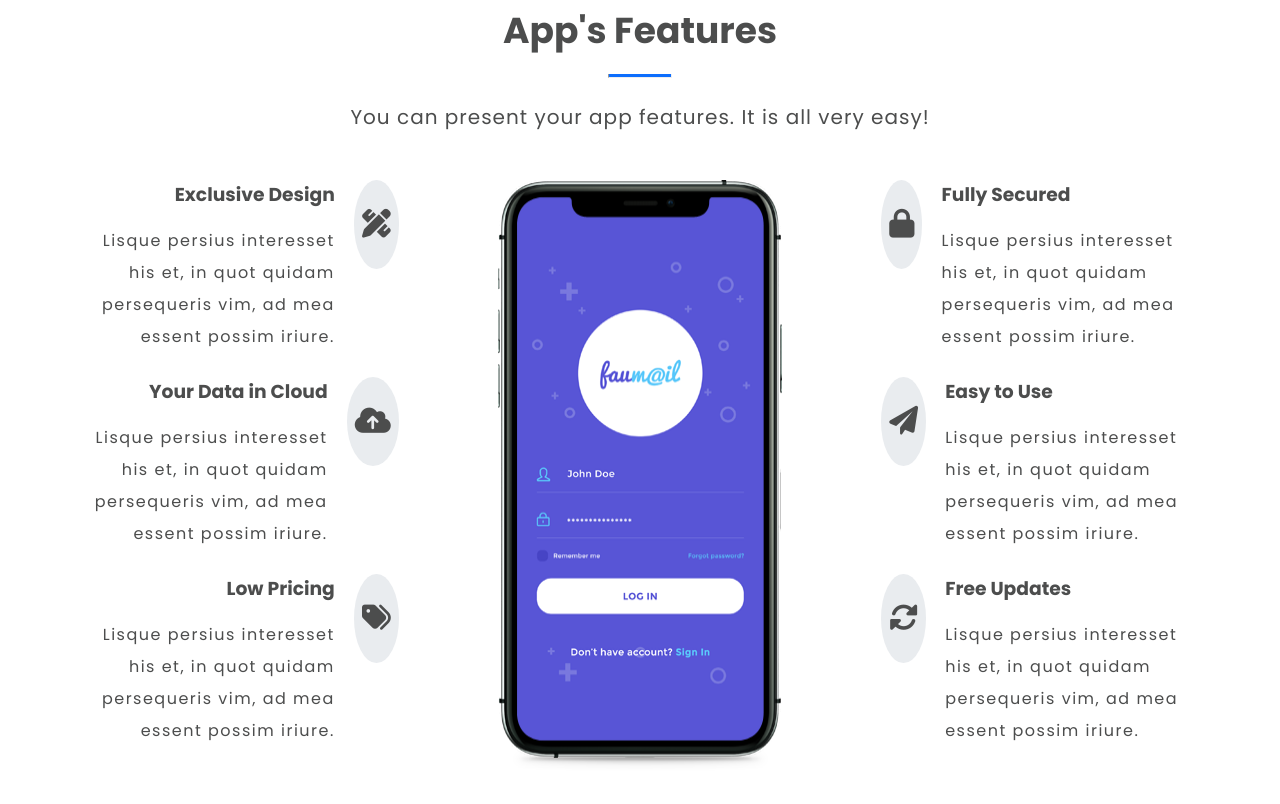
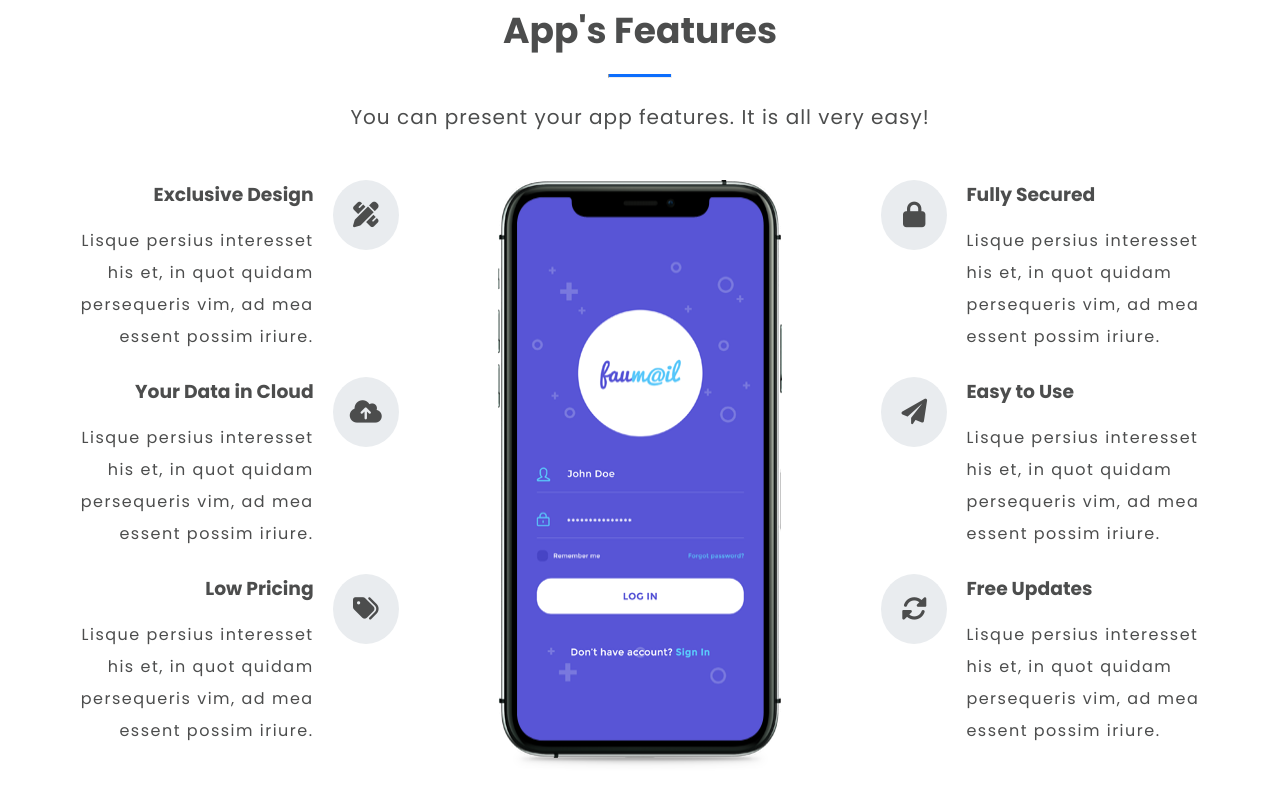
Before and after one commit to Diaas2006/MxApp-clone, a plain HTML site: page index.html in a window 1280 px wide. Shown: the part 2071-2875 px from the top of the page. Drawn offline with Linux system fonts and the light colour scheme.

Commit message:
fix: background of unbalanced icons breaking the layout

```diff
--- a/css/features.css
+++ b/css/features.css
@@ -40,12 +40,15 @@
 .features__box__icons{
     display: flex;
     align-items: center;
-    justify-content: center;
-    width: 30%;
-    height: 45%;
-    font-size: 1.8rem;
+    height: 70px;
     padding: .5rem;
     margin: 0 1.2rem;
     border-radius: 50%;
     background-color: rgb(233, 236, 239);
 }
+
+.features__box__icons i{
+    font-size: 2vw;
+    width: 50px;
+    text-align: center;
+}
```
